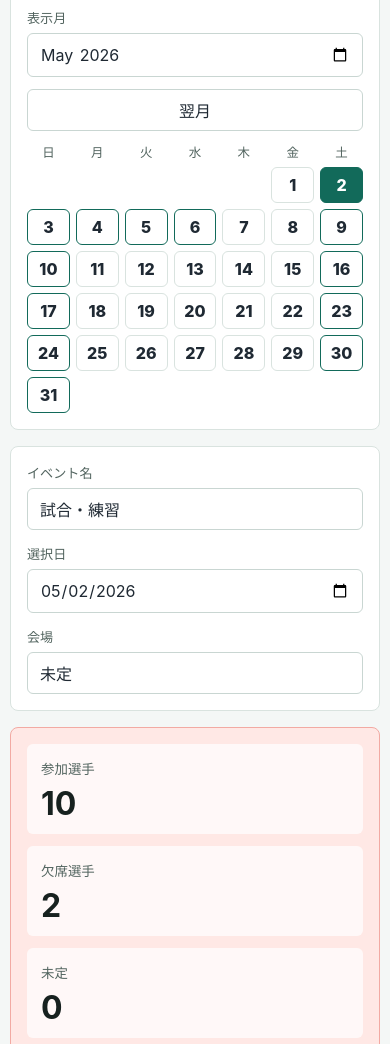
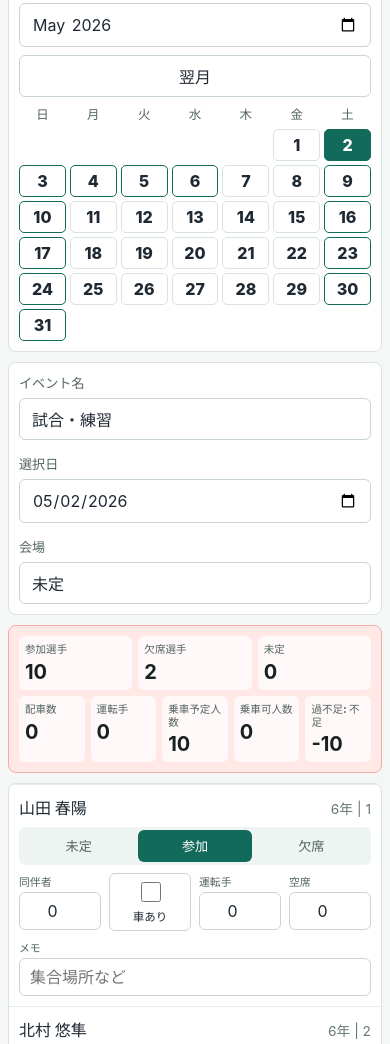
Before and after one commit to jinji-ascent-biz/baseball-dispatch-coordinator, a website: page index.html in a window 390 px wide. Shown: the part 312-1356 px from the top of the page. Drawn offline with Linux system fonts and the light colour scheme.

Commit message:
fix: compact mobile dispatch rows

```diff
--- a/src/styles.css
+++ b/src/styles.css
@@ -400,8 +400,8 @@ h2 {
 
 @media (max-width: 640px) {
   .app-shell {
-    width: min(100% - 20px, 1180px);
-    padding-top: 18px;
+    width: min(100% - 16px, 1180px);
+    padding-top: 14px;
   }
 
   .app-header,
@@ -410,24 +410,146 @@ h2 {
     display: grid;
   }
 
+  .app-header {
+    gap: 10px;
+    margin-bottom: 12px;
+  }
+
+  h1 {
+    font-size: 1.9rem;
+  }
+
   .calendar-toolbar,
   .event-panel,
-  .top-row,
-  .bottom-row,
   .roster-toolbar,
-  .admin-player-row,
-  .player-row {
+  .admin-player-row {
     grid-template-columns: 1fr;
   }
 
+  .calendar-panel,
+  .event-panel,
+  .summary-panel,
+  .roster-admin,
+  .player-list {
+    margin-top: 10px;
+  }
+
+  .calendar-panel,
+  .event-panel,
+  .summary-panel,
+  .roster-admin {
+    padding: 10px;
+  }
+
+  .calendar-toolbar {
+    gap: 8px;
+    margin-bottom: 8px;
+  }
+
+  .calendar-grid {
+    gap: 4px;
+  }
+
   .calendar-day {
-    min-height: 36px;
+    min-height: 32px;
     padding: 0;
+    border-radius: 5px;
+  }
+
+  .top-row {
+    grid-template-columns: repeat(3, 1fr);
+  }
+
+  .bottom-row {
+    grid-template-columns: repeat(5, minmax(0, 1fr));
+  }
+
+  .summary-panel,
+  .summary-row {
+    gap: 6px;
   }
 
   .summary-status,
   .summary-metric {
-    min-height: 72px;
+    min-height: 54px;
+    padding: 8px 6px;
+  }
+
+  .summary-status span,
+  .summary-metric span {
+    font-size: 0.66rem;
+    line-height: 1.15;
+  }
+
+  .summary-status strong,
+  .summary-metric strong {
+    margin-top: 5px;
+    font-size: 1.25rem;
+  }
+
+  .player-row {
+    grid-template-columns: repeat(4, minmax(0, 1fr));
+    gap: 8px;
+    padding: 10px;
+  }
+
+  .player-name,
+  .segmented-control,
+  .note-field {
+    grid-column: 1 / -1;
+  }
+
+  .player-name {
+    display: flex;
+    align-items: baseline;
+    justify-content: space-between;
+    gap: 8px;
+  }
+
+  .player-name span {
+    margin-top: 0;
+    white-space: nowrap;
+  }
+
+  .segmented-control {
+    gap: 3px;
+    padding: 3px;
+  }
+
+  .segmented-control button {
+    min-height: 32px;
+    font-size: 0.82rem;
+  }
+
+  .toggle-field {
+    display: grid;
+    justify-items: center;
+    align-content: center;
+    gap: 3px;
+    min-height: 58px;
+    border: 1px solid #c9d6d2;
+    border-radius: 6px;
+    background: #ffffff;
+  }
+
+  .toggle-field span {
+    font-size: 0.72rem;
+  }
+
+  .note-field span,
+  .number-field span {
+    display: block;
+    margin-bottom: 3px;
+    font-size: 0.68rem;
+  }
+
+  .number-field input {
+    padding: 8px 6px;
+    text-align: center;
+  }
+
+  .note-field input {
+    padding: 8px 10px;
   }
 
   .roster-toolbar {
```
